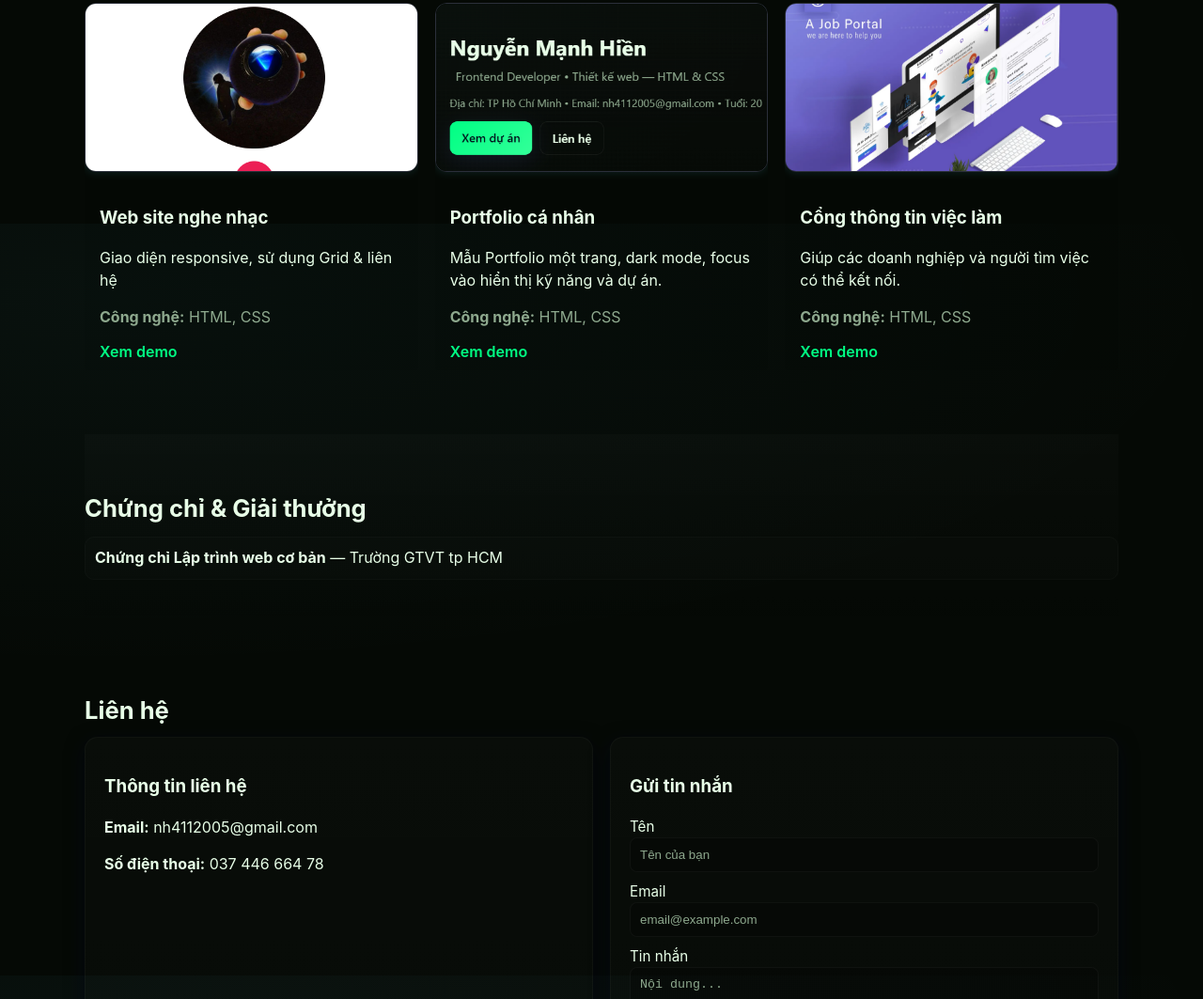
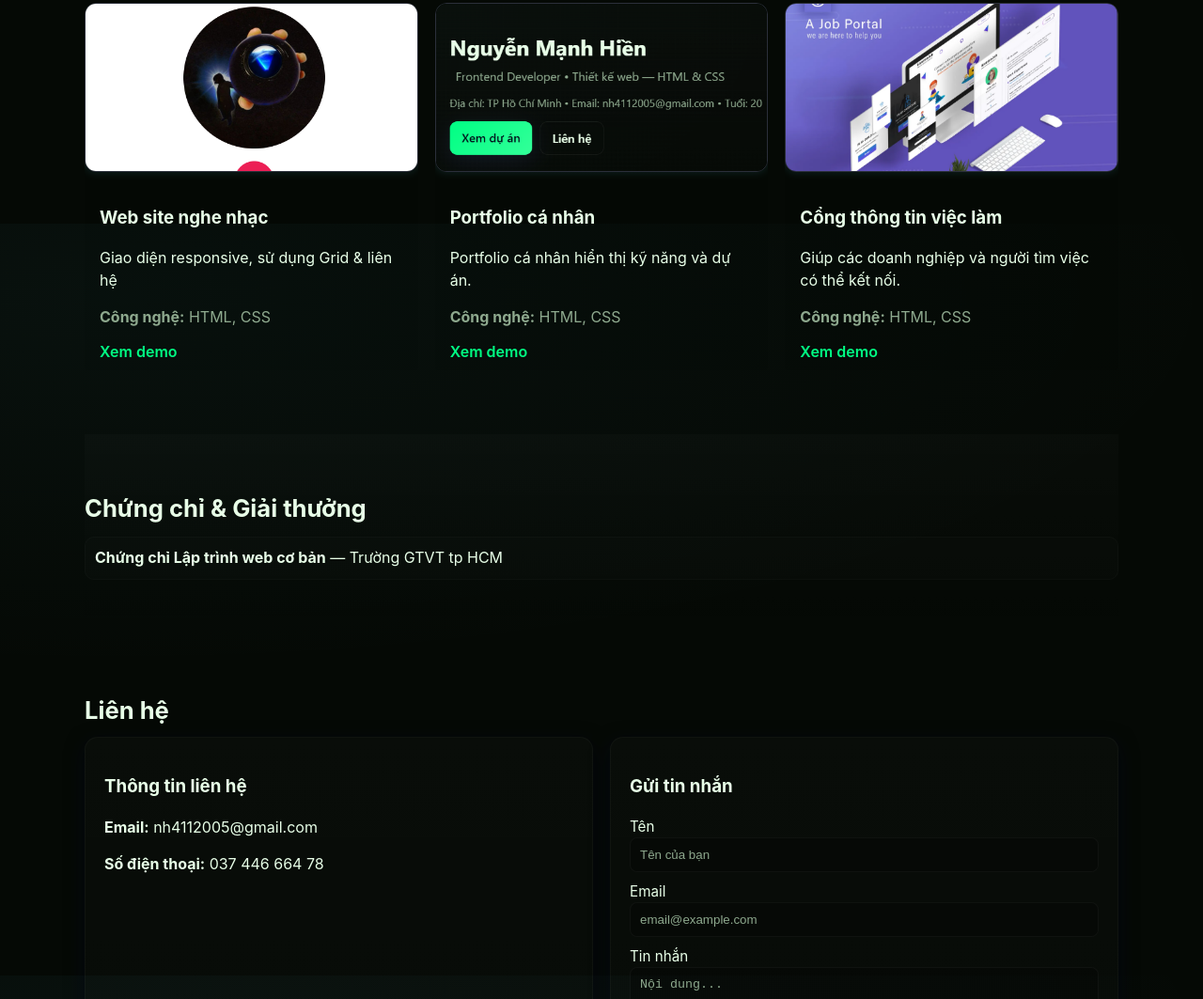
Before and after one commit to Hien-LL/mid-term, a plain HTML site: page index.html in a window 1280 px wide. Shown: the part 1362-2425 px from the top of the page at 94% size. Drawn offline with Linux system fonts and the light colour scheme.

Commit message:
content commit

```diff
--- a/index.html
+++ b/index.html
@@ -150,7 +150,7 @@
             </div>
             <div class="project-body">
               <h3>Portfolio cá nhân</h3>
-              <p>Mẫu Portfolio một trang, dark mode, focus vào hiển thị kỹ năng và dự án.</p>
+              <p>Portfolio cá nhân hiển thị kỹ năng và dự án.</p>
               <p class="project-meta"><strong>Công nghệ:</strong> HTML, CSS</p>
               <a class="project-link" href="#" aria-label="Xem demo dự án 2">Xem demo</a>
             </div>
```
